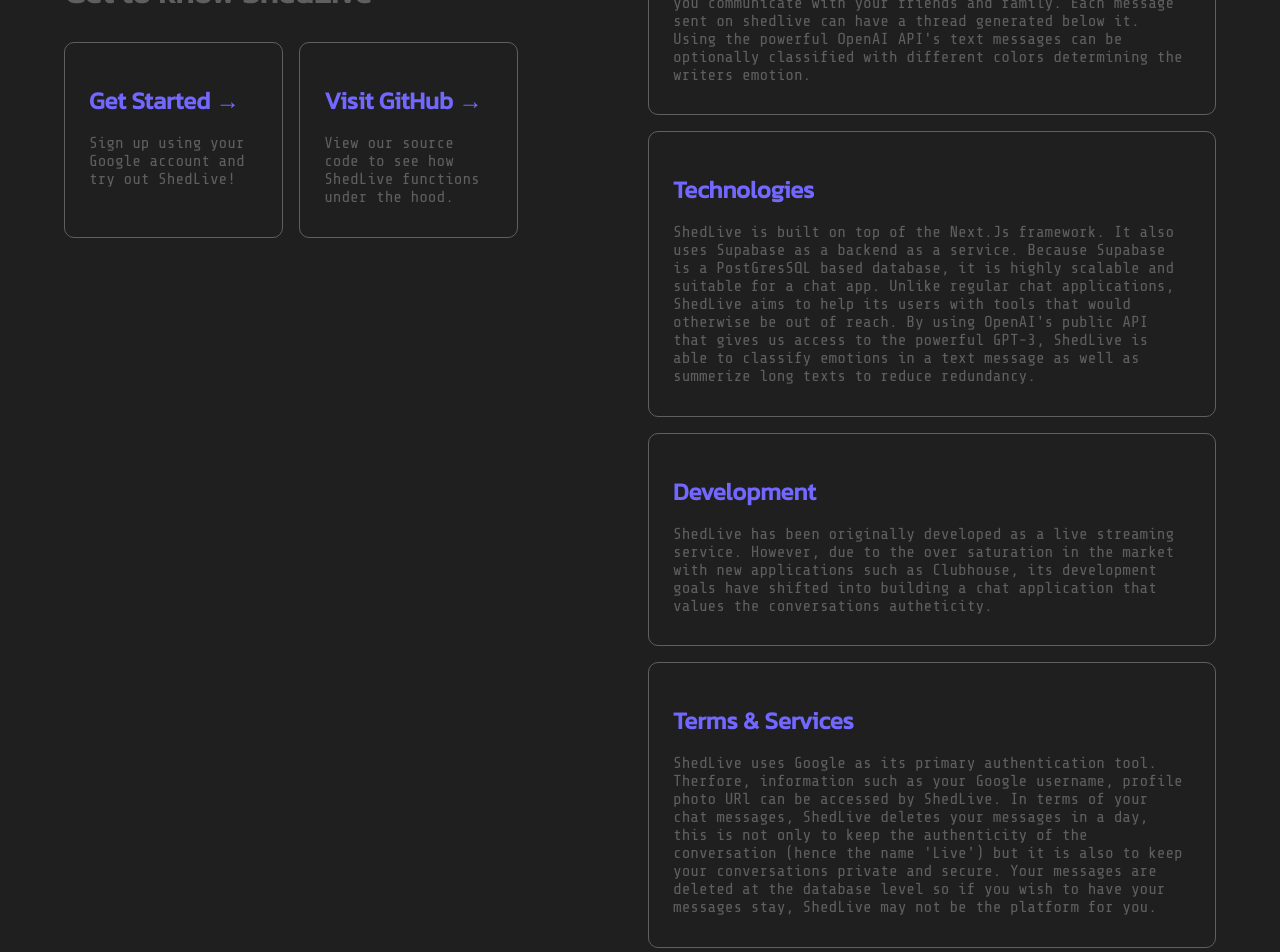
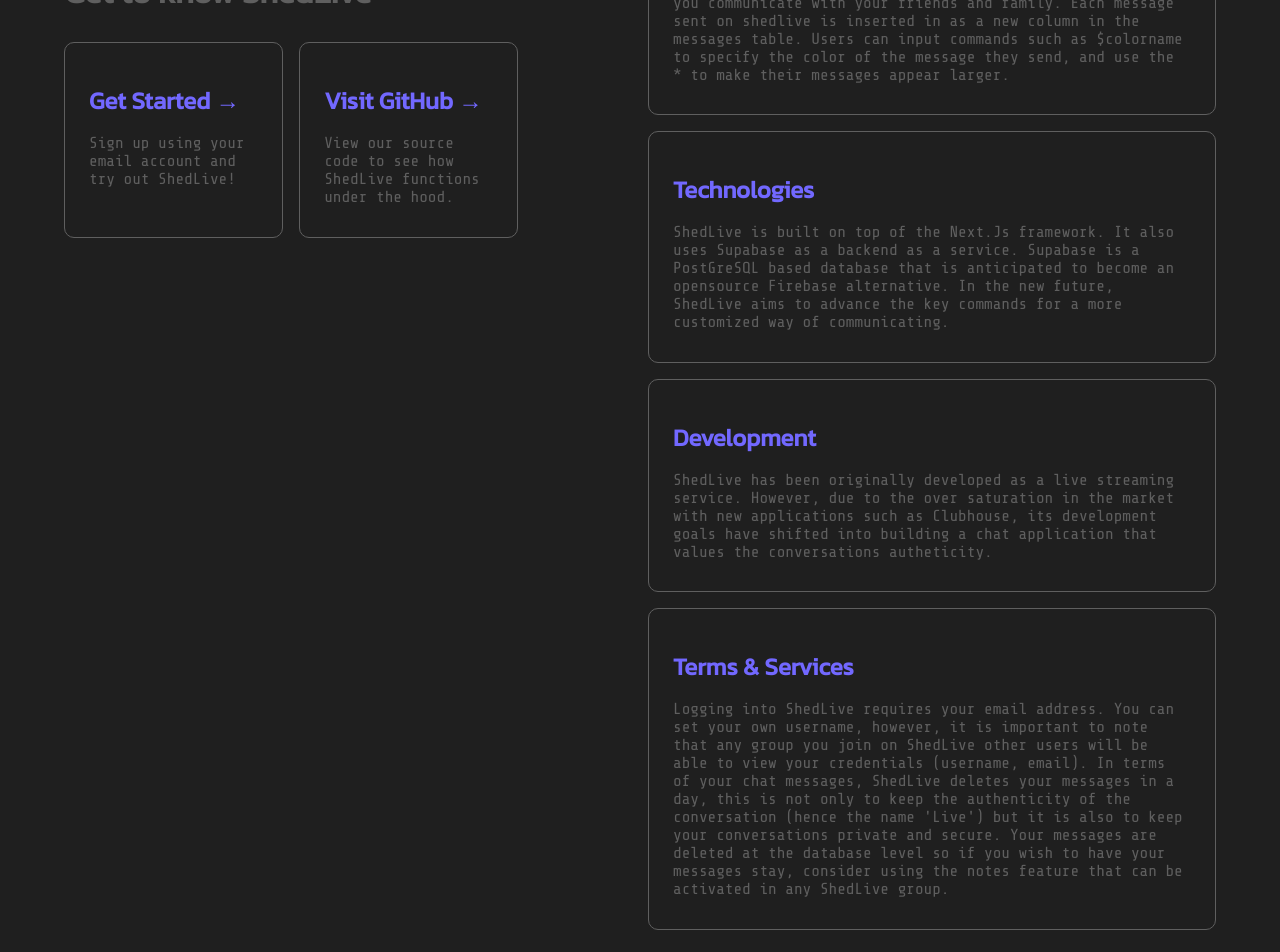
Before and after one commit to 501A-Designs/Prattle, a Next.js app: page /about in a window 1280 px wide. Shown: the part 180-1132 px from the top of the page. Built offline with nearby package versions, Linux system fonts and the light colour scheme.

Commit message:
fixed delete issue

```diff
--- a/pages/about.js
+++ b/pages/about.js
@@ -13,7 +13,7 @@
                     <div className="grid" style={{ width: '80%' }}>
                         <ClickableCard
                             name="Get Started"
-                            content="Sign up using your Google account and try out ShedLive!"
+                            content="Sign up using your email account and try out ShedLive!"
                             href="signup"
                         />
                         <ClickableCard
@@ -25,11 +25,11 @@
                 <div>
                     <Card
                         name="What is it?"
-                        content="ShedLive is a next generation chat application that lets you communicate with your friends and family. Each message sent on shedlive can have a thread generated below it. Using the powerful OpenAI API's text messages can be optionally classified with different colors determining the writers emotion."
+                        content="ShedLive is a cyber-esque chat app application that lets you communicate with your friends and family. Each message sent on shedlive is inserted in as a new column in the messages table. Users can input commands such as $colorname to specify the color of the message they send, and use the * to make their messages appear larger."
                     />
                     <Card
                         name="Technologies"
-                        content="ShedLive is built on top of the Next.Js framework. It also uses Supabase as a backend as a service. Because Supabase is a PostGresSQL based database, it is highly scalable and suitable for a chat app. Unlike regular chat applications, ShedLive aims to help its users with tools that would otherwise be out of reach. By using OpenAI's public API that gives us access to the powerful GPT-3, ShedLive is able to classify emotions in a text message as well as summerize long texts to reduce redundancy."
+                        content="ShedLive is built on top of the Next.Js framework. It also uses Supabase as a backend as a service. Supabase is a PostGreSQL based database that is anticipated to become an opensource Firebase alternative. In the new future, ShedLive aims to advance the key commands for a more customized way of communicating."
                     />
                     <Card
                         name="Development"
@@ -37,7 +37,7 @@
                     />
                     <Card
                         name="Terms & Services"
-                        content="ShedLive uses Google as its primary authentication tool. Therfore, information such as your Google username, profile photo URl can be accessed by ShedLive. In terms of your chat messages, ShedLive deletes your messages in a day, this is not only to keep the authenticity of the conversation (hence the name 'Live') but it is also to keep your conversations private and secure. Your messages are deleted at the database level so if you wish to have your messages stay, ShedLive may not be the platform for you."
+                        content="Logging into ShedLive requires your email address. You can set your own username, however, it is important to note that any group you join on ShedLive other users will be able to view your credentials (username, email). In terms of your chat messages, ShedLive deletes your messages in a day, this is not only to keep the authenticity of the conversation (hence the name 'Live') but it is also to keep your conversations private and secure. Your messages are deleted at the database level so if you wish to have your messages stay, consider using the notes feature that can be activated in any ShedLive group."
                     />
                 </div>
             </div>
```
Also changed, not shown: pages/chat.js (+23 -7 lines).
